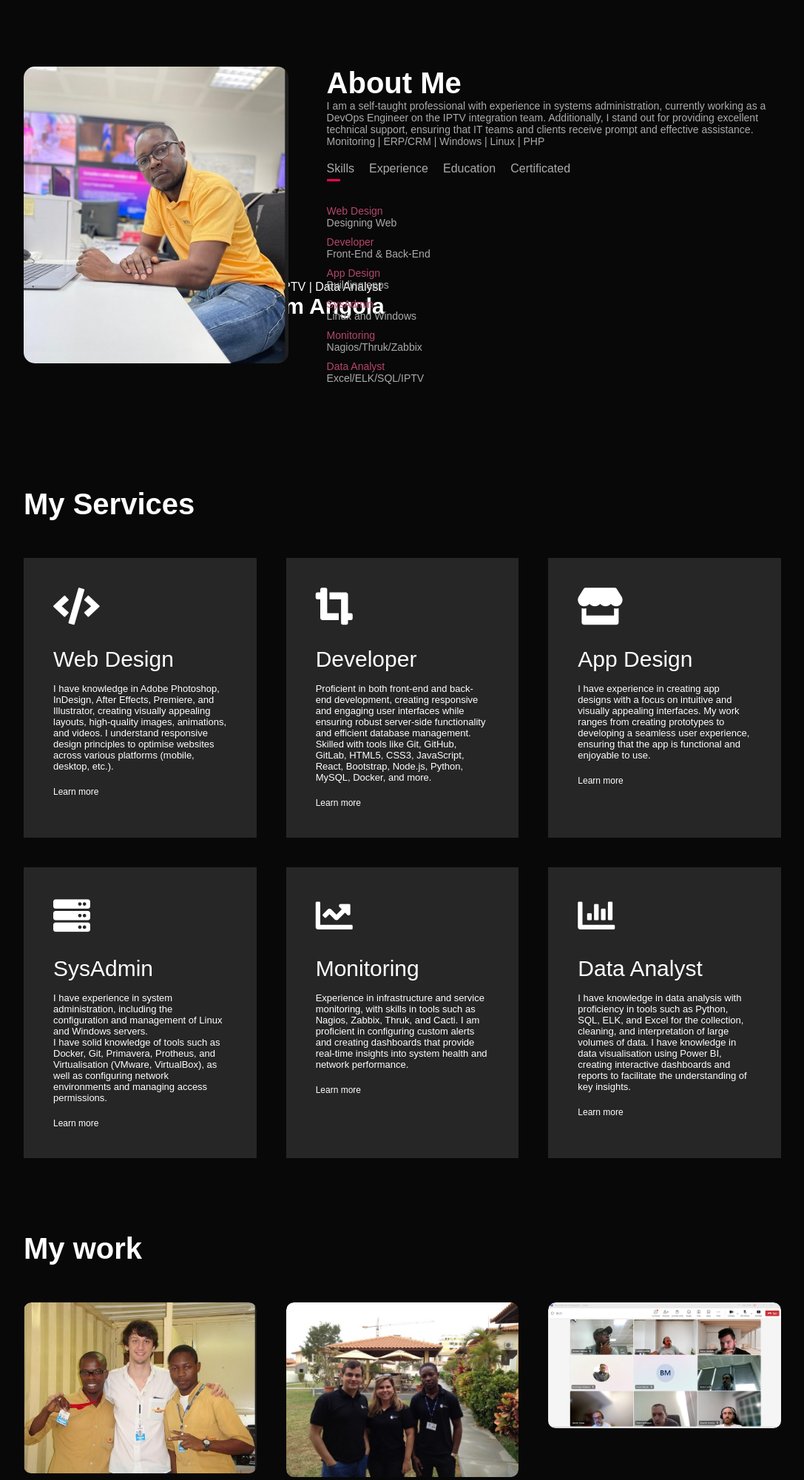
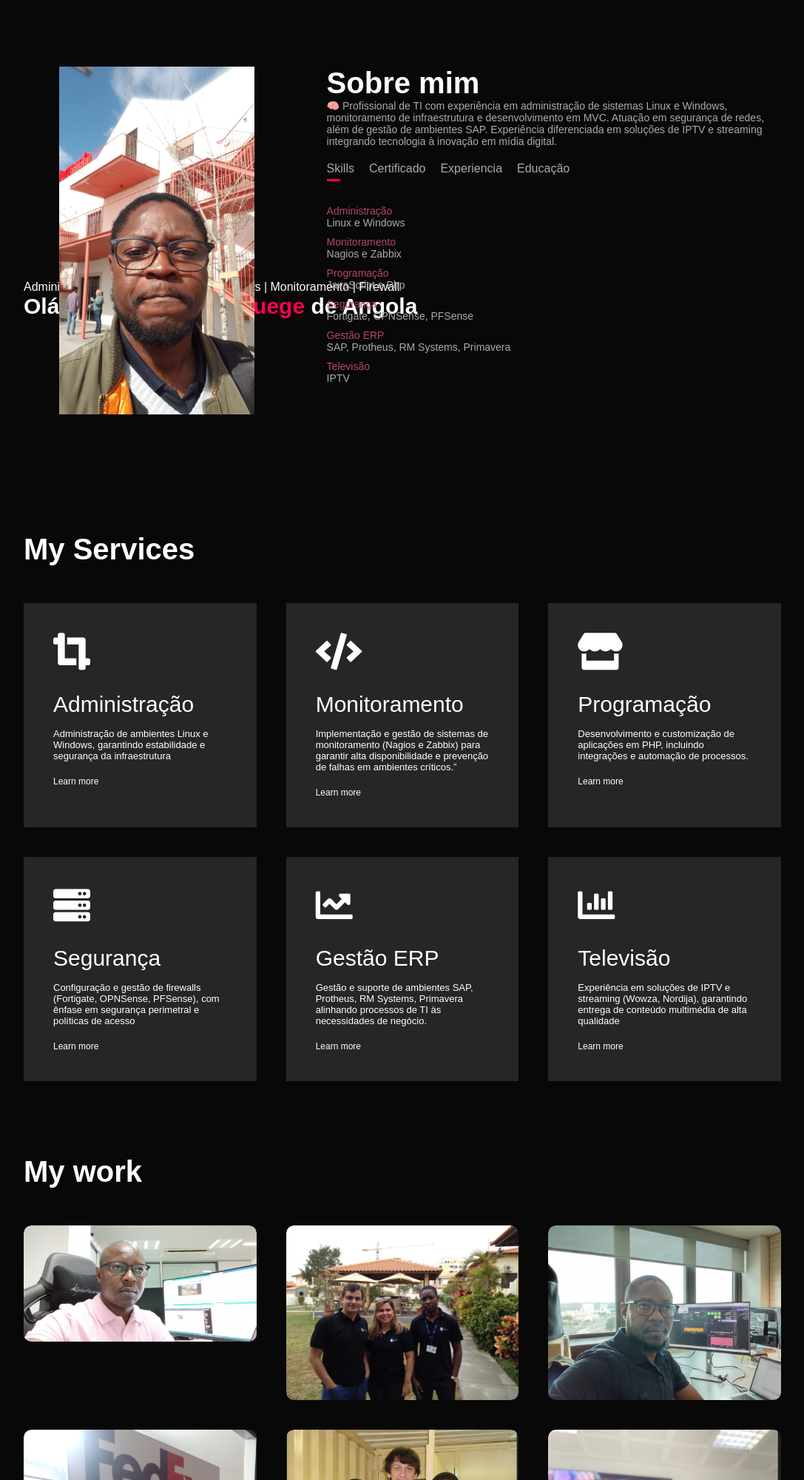
Before and after one commit to portugalgit/oi, a plain HTML site: page index.html in a window 1280 px wide. Shown: the part 800-2800 px from the top of the page at 74% size, without its empty margins (96-1183 px from the left). Drawn offline with Linux system fonts and the light colour scheme.

Commit message:
base dos dados

```diff
--- a/index.html
+++ b/index.html
@@ -16,17 +16,17 @@
                 <img src="images/pinguin.jpg" class="logo">
                 <ul id="sidemenu">
                     <li><a href="#header">Home</a></li>
-                    <li><a href="#about">About</a></li>
-                    <li><a href="#services">Services</a></li>
-                    <li><a href="#portfolio">Portfolio</a></li>
-                    <li><a href="#contact">Contact</a></li>
+                    <li><a href="#about">Sobre</a></li>
+                    <li><a href="#services">Serviços</a></li>
+                    <li><a href="#portfolio">Portfólio</a></li>
+                    <li><a href="#contact">Contacto</a></li>
                     <i class="fas fa-times" onclick="closemenu()"></i>
                 </ul>
                 <i class="fas fa-bars" onclick="openmenu()"></i>
             </nav>
             <div class="header-text">
-                <p>Developer | SysAdmin | Monitoring | ERP/CRM | IPTV | Data Analyst</p>
-                <h1>Hi, I'm <span>Celso Caluege </span> from Angola</h1>
+                <p>Administração de sistemas | Linux | Windows | Monitoramento | Firewall</p>
+                <h1>Olá, Eu sou <span>Celso Caluege </span> de Angola</h1>
             </div>
         </div>
     </div>
@@ -35,48 +35,47 @@
         <div class="container">
             <div class="row">
                 <div class="about-col-1">
-                    <img src="images/ac.jpg">
+                    <img src="images/ac5.jpeg">
                 </div>
                 <div class="about-col-2">
-                    <h1 class="sub-title">About Me</h1>
-                    <p>I am a self-taught professional with experience in systems administration, currently working as a DevOps Engineer on the IPTV integration team. Additionally, I stand out for providing excellent technical support, ensuring that IT teams and clients receive prompt and effective assistance.
-                    Monitoring | ERP/CRM | Windows | Linux | PHP</p>
+                    <h1 class="sub-title">Sobre mim</h1>
+                    <p>🧠 Profissional de TI com experiência em administração de sistemas Linux e Windows, monitoramento de infraestrutura e desenvolvimento em MVC.
+                        Atuação em segurança de redes, além de gestão de ambientes SAP.
+                        Experiência diferenciada em soluções de IPTV e streaming integrando tecnologia à inovação em mídia digital.</p>
 
                     <div class="tab-titles">
-                        <p class="tab-links active-link" onclick="opentab('skills')">Skills</p>
-                        <p class="tab-links" onclick="opentab('experience')">Experience</p>
-                        <p class="tab-links" onclick="opentab('education')">Education</p>
-                         <p class="tab-links" onclick="opentab('certificated')">Certificated</p>
+                        <p class="tab-links active-link" onclick="opentab('ski')">Skills</p>
+                        <p class="tab-links" onclick="opentab('cer')">Certificado</p>
+                        <p class="tab-links" onclick="opentab('exp')">Experiencia</p>
+                         <p class="tab-links" onclick="opentab('edu')">Educação</p>
                     </div>
-                    <div class="tab-contents active-tab" id="skills">
+                    <div class="tab-contents active-tab" id="ski">
                         <ul>
-                            <li><span>Web Design</span><br>Designing Web</li>
-                            <li><span>Developer</span><br>Front-End & Back-End</li>
-                            <li><span>App Design</span><br>Building apps</li>
-                            <li><span>SysAdmin</span><br>Linux and Windows</li>
-                            <li><span>Monitoring</span><br>Nagios/Thruk/Zabbix</li>
-                            <li><span>Data Analyst</span><br>Excel/ELK/SQL/IPTV</li>
+                            <li><span>Administração</span><br>Linux e Windows</li>
+                            <li><span>Monitoramento</span><br>Nagios e Zabbix</li>
+                            <li><span>Programação</span><br>JavaScript e Php</li>
+                            <li><span>Segurança</span><br>Fortigate, OPNSense, PFSense</li>
+                            <li><span>Gestão ERP</span><br>SAP, Protheus, RM Systems, Primavera</li>
+                            <li><span>Televisão</span><br>IPTV</li>
                         </ul>
                     </div>
-                    <div class="tab-contents" id="experience">
+                    <div class="tab-contents" id="edu">
                         <ul>
-                            <li><span>2022 – Current</span><br>Development and Systems Engineer - <a href="https://www.zap.co.ao/" target="_blank"> ZAP TV</a></li>
-                            <li><span>2017 – 2022</span><br>Support Analyst<a href="https://www.rangel.com/pt/" target="_blank"> RANGEL</a></li>
-                            <li><span>2011 – 2016</span><br>Support Analyst - <a href="https://www.linkedin.com/company/futurecompta/?originalSubdomain=pt" target="_blank"> COMPTA</a></li>
-                            <li><span>2007 – 2010</span><br>Systems Analyst - <a href="https://www.totvs.com/" target="_blank"> TOTVS</a></li>
+                            <li><span>2020</span><br>Licenciatura | Ciências da Computação</li>
                         </ul>
                     </div>
-                    <div class="tab-contents" id="education">
+                    <div class="tab-contents" id="cer">
                         <ul>
-                            <li><span>2020</span><br>Degree in Computer Science | IMETRO University</li>
+                            <li><span>2024</span><br>LPIC-1</li>
+                            <li><span>2012</span><br>MCP</li>
+                            <li><span>2010</span><br>CCNA</li>
                         </ul>
                     </div>
-                    <div class="tab-contents" id="certificated">
+                    <div class="tab-contents" id="exp">
                         <ul>
-                            <li><span>2010</span><br>CCNA Academy | CINFOTEC</li>
-                            <li><span>2012</span><br>MCP | Microsoft</li>
-                            <li><span>2014</span><br>ADVPL | TOTVS</li>
-                            <li><span>2024</span><br>LPIC-1 | Linux </li>
+                            <li><span>2024 – 2025</span><br>Analista de segurança da Informação<a href="https://www.claranet.com/pt/" target="_blank"> Claranet</a></li>
+                            <li><span>2022 – 2024</span><br>Analista de desenvolvimento web - <a href="https://www.zap.com/" target="_blank"> TV Zap</a></li>
+                            <li><span>2017 – 2022</span><br>Analista de sistemas informáticos - <a href="https://www.rangel.com/pt/" target="_blank"> Rangel Logística</a></li>
                         </ul>
                     </div>
                 </div>
@@ -89,45 +88,46 @@
         <h1 class="sub-title">My Services</h1>
         <div class="services-list">
         <div>
+            <i class="fas fa-crop-alt"></i>
+            <h2>Administração</h2>
+            <p>Administração de ambientes Linux e Windows, garantindo estabilidade e segurança da infraestrutura</p>
+           <a href="#">Learn more</a>
+        </div>
+
+        <div>
             <i class="fas fa-code"></i>
-            <h2>Web Design</h2>
-            <p>I have knowledge in Adobe Photoshop, InDesign, After Effects, Premiere, and Illustrator, creating visually appealing layouts, high-quality images, animations, and videos. I understand responsive design principles to optimise websites across various platforms (mobile, desktop, etc.).</p>
+            <h2>Monitoramento</h2>
+            <p>Implementação e gestão de sistemas de monitoramento (Nagios e Zabbix) para garantir alta disponibilidade
+               e prevenção de falhas em ambientes críticos.”</p>
             <a href="#">Learn more</a>
         </div>
 
         <div>
-            <i class="fas fa-crop-alt"></i>
-            <h2>Developer</h2>
-            <p>Proficient in both front-end and back-end development, creating responsive and engaging user interfaces while ensuring robust server-side functionality and efficient database management. Skilled with tools like Git, GitHub, GitLab, HTML5, CSS3, JavaScript, React, Bootstrap, Node.js, Python, MySQL, Docker, and more.</p>
-           <a href="#">Learn more</a>
-        </div>
-
-        <div>
             <i class="fas fa-store"></i>
-            <h2>App Design</h2>
-            <p>I have experience in creating app designs with a focus on intuitive and visually appealing interfaces. My work ranges from creating prototypes to developing a seamless user experience, ensuring that the app is functional and enjoyable to use.</p>
+            <h2>Programação</h2>
+            <p>Desenvolvimento e customização de aplicações em PHP, incluindo integrações e automação de processos.</p>
             <a href="#">Learn more</a>
         </div>
 
         <div>
             <i class="fas fa-server"></i>
-            <h2>SysAdmin</h2>
-            <p>I have experience in system administration, including the configuration and management of Linux and Windows servers.</p>
-            <p>I have solid knowledge of tools such as Docker, Git, Primavera, Protheus, and Virtualisation (VMware, VirtualBox), as well as configuring network environments and managing access permissions.</p>
+            <h2>Segurança</h2>
+            <p>Configuração e gestão de firewalls (Fortigate, OPNSense, PFSense), com ênfase em segurança perimetral e
+               políticas de acesso</p>
             <a href="#">Learn more</a>
         </div>
 
         <div>
             <i class="fas fa-chart-line"></i>
-            <h2>Monitoring</h2>
-            <p>Experience in infrastructure and service monitoring, with skills in tools such as Nagios, Zabbix, Thruk, and Cacti. I am proficient in configuring custom alerts and creating dashboards that provide real-time insights into system health and network performance.</p>
+            <h2>Gestão ERP</h2>
+            <p>Gestão e suporte de ambientes SAP, Protheus, RM Systems, Primavera alinhando processos de TI às necessidades de negócio.</p>
             <a href="#">Learn more</a>
         </div>
 
         <div>
           <i class="fas fa-chart-bar"></i>
-         <h2>Data Analyst</h2>
-            <p>I have knowledge in data analysis with proficiency in tools such as Python, SQL, ELK, and Excel for the collection, cleaning, and interpretation of large volumes of data. I have knowledge in data visualisation using Power BI, creating interactive dashboards and reports to facilitate the understanding of key insights.</p>
+         <h2>Televisão</h2>
+            <p>Experiência em soluções de IPTV e streaming (Wowza, Nordija), garantindo entrega de conteúdo multimédia de alta qualidade</p>
             <a href="#">Learn more</a>
        </div>
 
@@ -141,51 +141,52 @@
             <h1 class="sub-title">My work</h1>
             <div class="work-list">
                 <div class="work">
-                    <img src="images/casacona.jpg">
+                    <img src="images/ac1.jpeg">
                     <div class="layer">
-                        <h3>Casacon Home Center</h3>
-                        <p>Retail store</p>
-                        <a href="#"><i class="fas fa-external-link-alt"></i></a>
+                        <h3>Projecto: Nagios</h3>
+                        <p>Industria farmaceutica - Generis</p>
+                        <a href="https://www.generis.pt/"><i class="fas fa-external-link-alt"></i></a>
                     </div>
                 </div>
                 <div class="work">
                     <img src="images/totvs.jpg">
                     <div class="layer">
-                        <h3>Totvs</h3>
-                        <p>Systems and platforms</p>
+                        <h3>Projecto: SAP</h3>
+                        <p>Consultoria - TOTVS</p>
                         <a href="#"><i class="fas fa-external-link-alt"></i></a>
                     </div>
                 </div>
                 <div class="work">
-                    <img src="images/zap1.jpeg">
+                    <img src="images/ac3.jpeg">
                     <div class="layer">
-                        <h3>Zap</h3>
-                        <p>Television company - IPTV</p>
-                        <a href="#"><i class="fas fa-external-link-alt"></i></a>
+                        <h3>Projecto: Fortigate</h3>
+                        <p>Turismo de Portugal - SRIJ</p>
+                        <a href="https://www.srij.turismodeportugal.pt/pt"><i class="fas fa-external-link-alt"></i></a>
                     </div>
                 </div>
                  <div class="work">
                     <img src="images/Fedex1.jpg">
                     <div class="layer">
-                        <h3>Fedex</h3>
-                        <p>Logistics company</p>
-                        <a href="#"><i class="fas fa-external-link-alt"></i></a>
+                        <h3>Projecto: Adminitração da Rede</h3>
+                        <p>Logística - Rangel/Fedex</p>
+                        <a href="https://www.rangel.com/pt/"><i class="fas fa-external-link-alt"></i></a>
                     </div>
                 </div>
                 <div class="work">
-                    <img src="images/Rangel.jpg">
+                    <img src="images/ac6.jpg">
                     <div class="layer">
-                        <h3>Rangel</h3>
-                        <p>Logistics company</p>
-                        <a href="#"><i class="fas fa-external-link-alt"></i></a>
+                        <h3>Projecto: Administrador de sistemas</h3>
+                        <p>Consultoria - Claranet</p>
+                        <a href="https://www.claranet.com/pt/"><i class="fas fa-external-link-alt"></i></a>
                     </div>
                 </div>
                 <div class="work">
-                    <img src="images/Compta.jpg">
+                    <img src="images/ac.jpg">
                     <div class="layer">
-                        <h3>Compta</h3>
-                        <p>Systems and platforms</p>
-                        <a href="#"><i class="fas fa-external-link-alt"></i></a>
+                    <div class="layer">
+                        <h3>Projecto: Integração de sistemas</h3>
+                        <p>Televisão - ZAP TV</p>
+                        <a href="https://www.zap.com/"><i class="fas fa-external-link-alt"></i></a>
                     </div>
                 </div>
 
@@ -198,17 +199,16 @@
         <div class="container">
             <div class="row">
                 <div class="contact-left">
-                    <h1 class="sub-title">Contact Me</h1>
+                    <h1 class="sub-title">Contacto</h1>
                     <p>Email:acelso.emenio@gmail.com</p>
-                    <p>Fone AO: (244) 939 999 899</p>
-                    <p>Fone PT: (351) 932 514 430</p>
+                    <p>Fone PT: (351) 937 086 328</p>
                     <div class="social-icons">
                         <a href="www.facebook.com/"><i class="fab fa-facebook"></i></a>
                         <a href=""><i class="fab fa-twitter-square"></i></a>
                         <a href=""><i class="fab fa-instagram"></i></a>
                         <a href=""><i class="fab fa-linkedin"></i></a>
                     </div>
-                    <a href="images/cv-ac.pdf" download class="btn btn2">Download CV</a>
+                     <a href="images/ac-ac.pdf" download class="btn btn2">Download CV</a>
                 </div>
                 <div class="contact-right">
                     <form action="send-email.php" method="POST">
--- a/style.css
+++ b/style.css
@@ -72,12 +72,21 @@ nav ul li a:hover::after{
     justify-content: space-between;
     flex-wrap: wrap;
 }
-.about-col-1{
-    flex-basis: 35%;
+.about-col-1 {
+    width: 360px;          /* ajusta conforme necessário */
+    height: 470px;         /* altura fixa */
+    overflow: hidden;
+    border-radius: 10px;
+    display: flex;         /* garante alinhamento */
+    align-items: center;   /* centraliza vertical */
+    justify-content: center; /* centraliza horizontal */
 }
-.about-col-1 img{
+.about-col-1 img {
     width: 100%;
-    border-radius: 15px;
+    height: 100%;
+    object-fit: contain;      /* mantém proporção e corta excesso */
+    display: block;
+    transition: transform 0.5s;
 }
 .about-col-2{
     flex-basis: 60%;
```
Also changed, not shown: images/WhatsApp Image 2025-09-17 at 10.38.47.jpeg (added), images/WhatsApp Image 2025-09-17 at 10.39.14.jpeg (added), images/WhatsApp Image 2025-09-17 at 10.40.13.jpeg (added), images/WhatsApp Image 2025-09-17 at 10.41.12.jpeg (added), images/ac1.jpeg (added), images/ac3.jpeg (added), images/ac4.jpeg (added), images/ac5 - Cópia.jpeg (added), images/ac5.jpeg (added), images/ac6.jpg (added), 2 other files.
